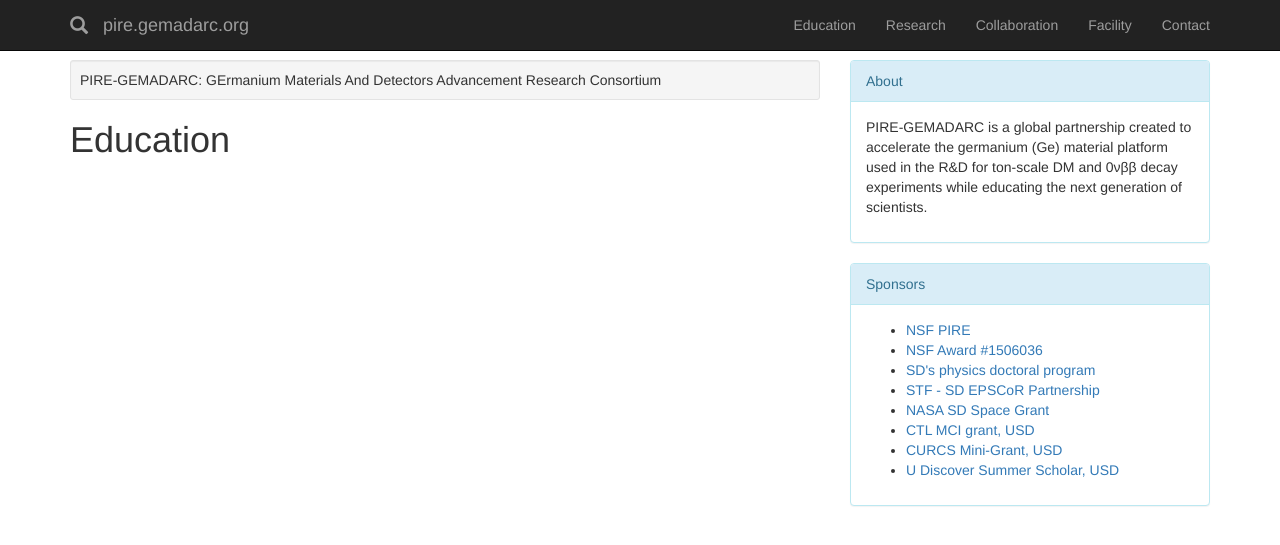
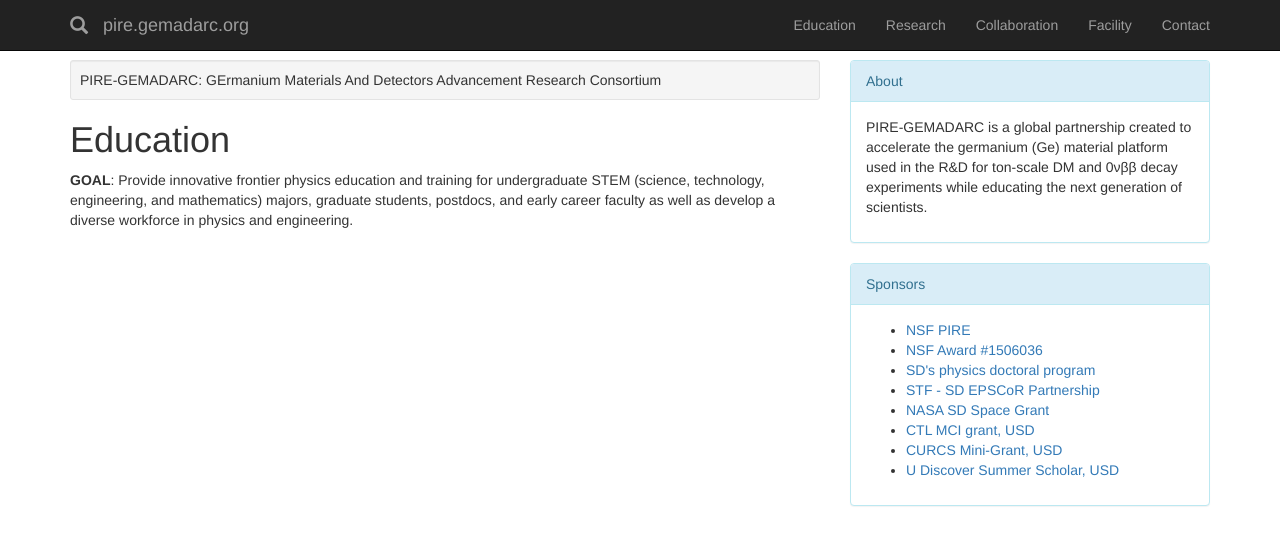
Before and after one commit to gemadarc/gemadarc.github.io, a Jekyll site: the page built from edu.md, in a window 1280 px wide. Shown: the top 545 px of the page. Built offline with Jekyll 4.4.1, drawn with Linux system fonts in a browser that asks for light colours; nearby versions of some CDN libraries; our own code applies the rules of GitHub Pages for plain Markdown files.

Commit message:
Update edu.md

```diff
--- a/edu.md
+++ b/edu.md
@@ -1,3 +1,6 @@
 ---
 ---
 # Education
+**GOAL**: Provide innovative frontier physics education and training
+for undergraduate STEM (science, technology, engineering, and mathematics) majors, graduate students,
+postdocs, and early career faculty as well as develop a diverse workforce in physics and engineering.
```
